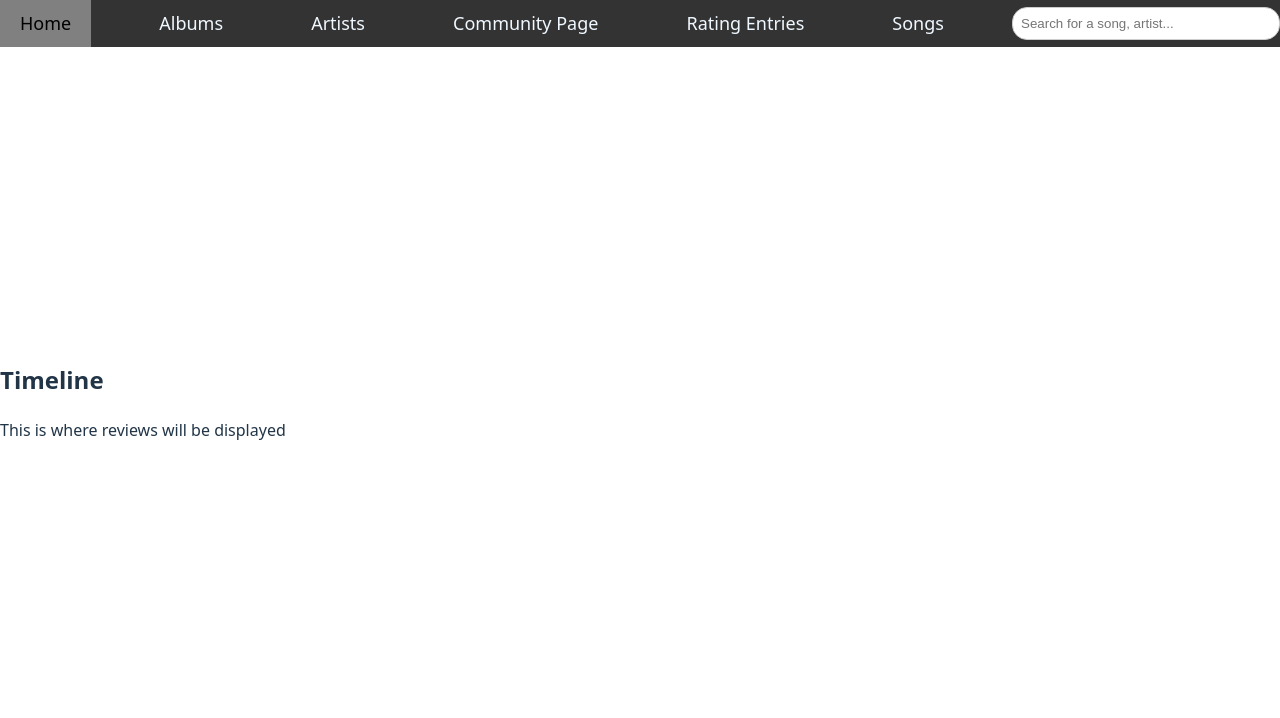
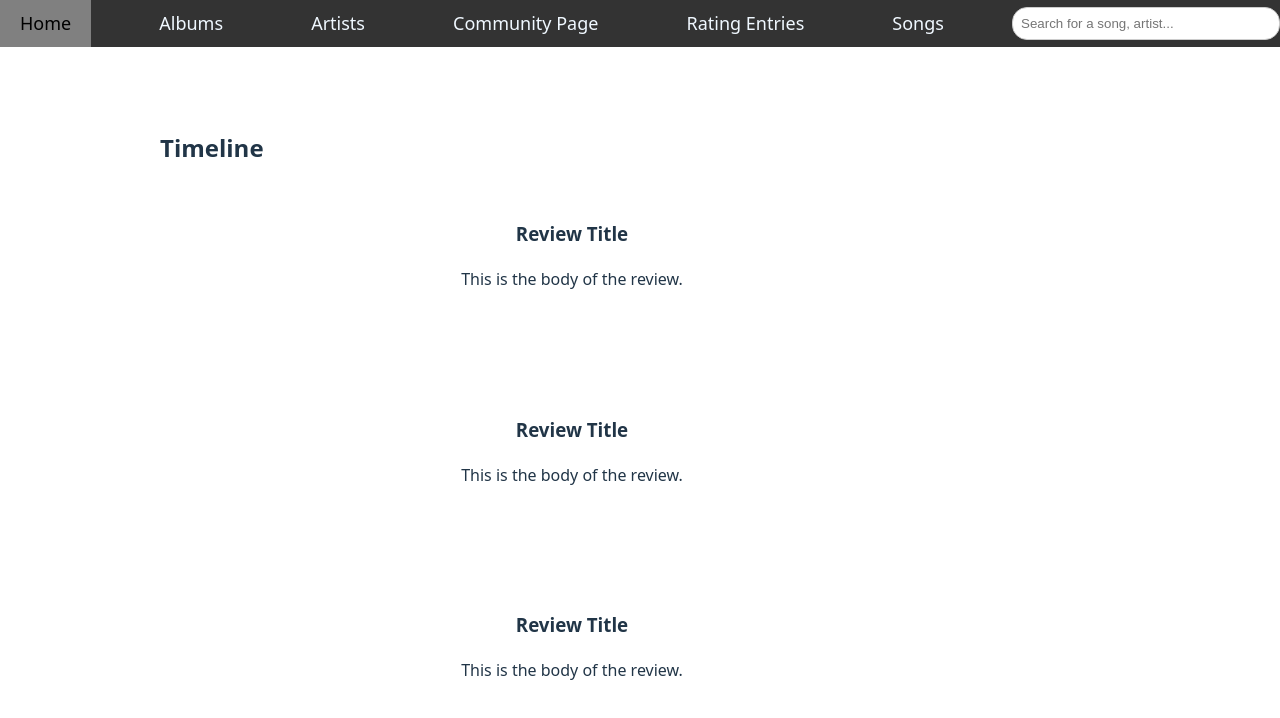
Before and after one commit to Moyin3/music_rating, a React (Vite) app in the folder frontend/: page / in a window 1280 px wide. Shown: the top 718 px of the page. Built offline with nearby package versions, Linux system fonts and the light colour scheme.

Commit message:
Gotten rid of unnecessary div tags, but have now created a static mock up of the homepage.

```diff
--- /dev/null
+++ b/frontend/src/components/Review.jsx
@@ -0,0 +1,11 @@
+import React from "react";
+import "./styles/Review.css";
+
+export default function Review({title, body}){
+    return (
+        <>
+            <h3>Review Title</h3> {/* Replace with {title} when dynamic */}
+            <p>This is the body of the review.</p> {/* Replace with {body} when dynamic */}
+        </>
+    )
+}
--- a/frontend/src/components/Timeline.jsx
+++ b/frontend/src/components/Timeline.jsx
@@ -1,13 +1,21 @@
 import React from "react";
+import Review from "./Review.jsx";
+import "./styles/Timeline.css";
 
 
 export default function Timeline(){
     return (
-        <div>
+        <>
             <h2>Timeline</h2>
             <div className = "review_container">
-                <p>This is where reviews will be displayed</p>
+            <Review />
             </div>
+            <div className = "review_container">
+                <Review />
         </div>
+        <div className = "review_container">
+            <Review />
+        </div>
+        </>
     )
 }
--- /dev/null
+++ b/frontend/src/components/styles/Timeline.css
@@ -0,0 +1,17 @@
+h2 {
+    position: fixed;
+    top: 120px;
+    left: 150px;
+    margin: 5px;
+    padding: 5px;
+}
+
+.review_container {
+  width: 80vw;
+  position: relative;
+  top: 50px;
+  text-align: center;
+  padding: 30px;
+  margin: 30px;
+  border: 5px;
+}
--- a/frontend/src/pages/Homepage.jsx
+++ b/frontend/src/pages/Homepage.jsx
@@ -6,9 +6,9 @@ import Timeline from "../components/Timeline";
 
 export default function Homepage() {
     return (
-        <div>
+        <>
             <Navbar />
             <Timeline />
-        </div>
+        </>
     );
 }
```
Also changed, not shown: frontend/src/components/styles/Review.css (added).
